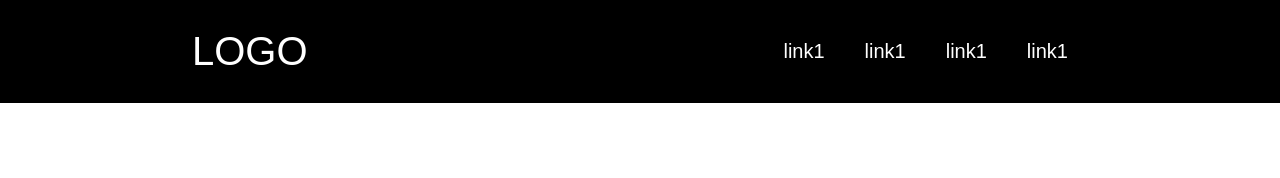
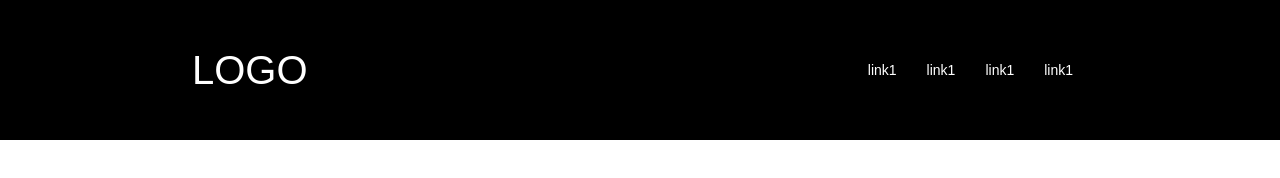
Before and after one commit to XanzoHabakiri/first-project, a plain HTML site: page index.html in a window 1280 px wide. Drawn offline with Linux system fonts and the light colour scheme.

Commit message:
navbar-new

```diff
--- a/main.css
+++ b/main.css
@@ -21,11 +21,33 @@
 color: white;
 padding: 20px;
 display: flex;
+padding: 42px 6px;
+  margin: 0 9px;
+  display: flex;
+  font-size: 14px;
+  line-height: 16px;
+  position: relative;
+  justify-content: center;
 }
 .logo{
   font-size: 40px;
   color: white;
 }
-.list:hover{
+.list a:hover{
   color: #ED8E00;
+  transition: color 0.3s;
 }
+.list a::before{
+  width: 100%;
+  height: 3px;
+  background: yellow;
+  border-radius: 3px 3px 0 0;
+  position: absolute;
+  content: '';
+  bottom: 0;
+  transform: scaleX(0);
+  transition: transform 0.3s;
+}
+.list a:hover::before{
+  transform: scaleX(1);
+}
```
